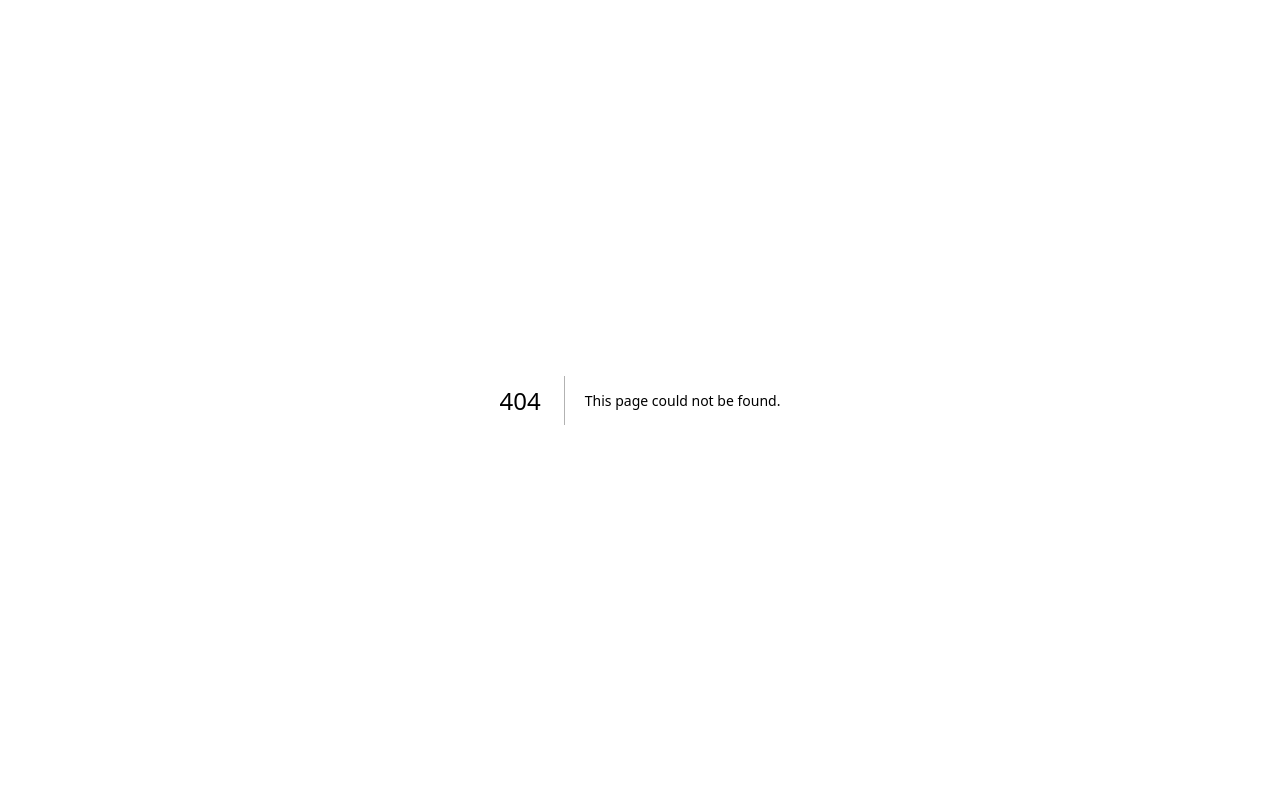
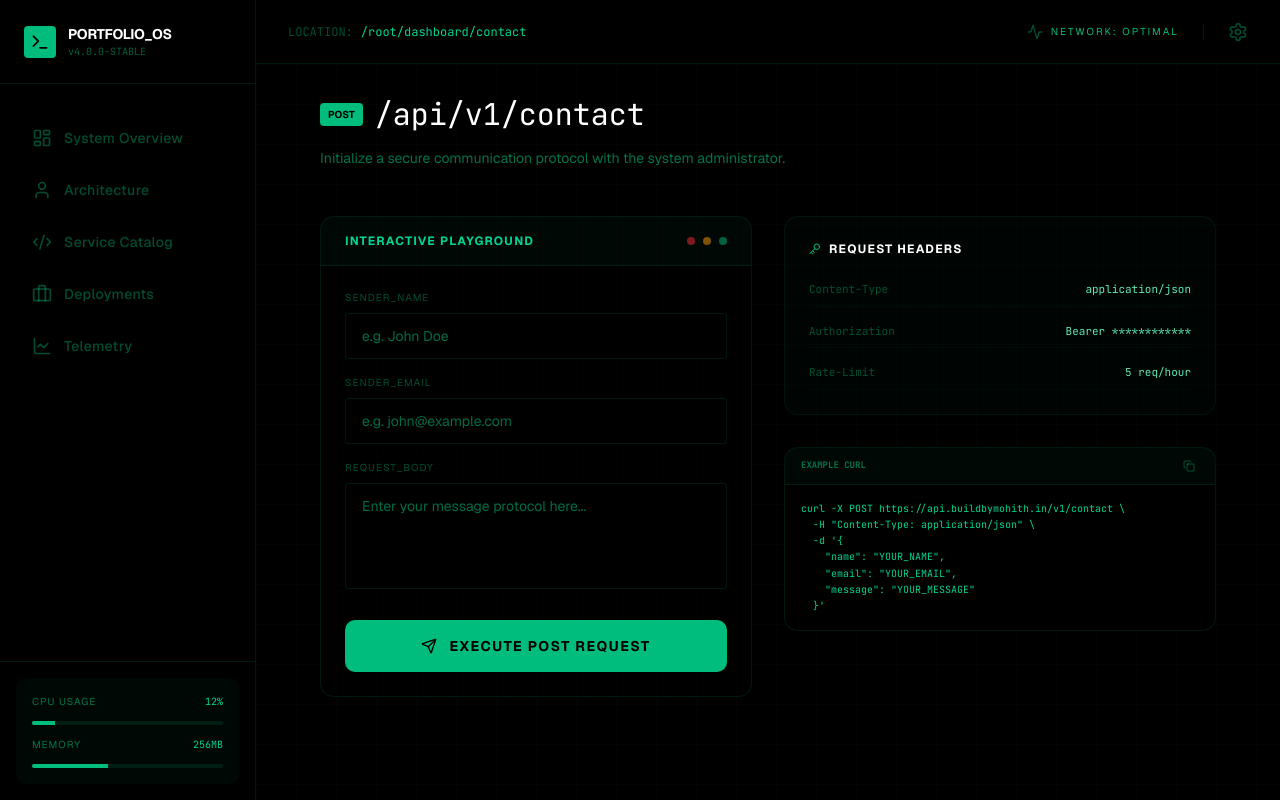
Before and after one commit to Mohith-c7/BuildByMohith, a Next.js app: page /dashboard/contact in a window 1280 px wide. Before the commit this address had no page. Built offline with nearby package versions, Linux system fonts and the light colour scheme.

Commit message:
feat: implement contact API protocol page with interactive playground

```diff
--- /dev/null
+++ b/src/app/dashboard/contact/page.tsx
@@ -0,0 +1,197 @@
+"use client";
+
+import React, { useState } from 'react';
+import { motion, AnimatePresence } from 'framer-motion';
+import {
+  Send,
+  Terminal as TerminalIcon,
+  CheckCircle2,
+  AlertCircle,
+  Copy,
+  RefreshCcw,
+  Key
+} from 'lucide-react';
+import { cn } from '@/lib/utils';
+
+export default function ContactPage() {
+  const [formData, setFormData] = useState({
+    name: '',
+    email: '',
+    subject: 'INQUIRY',
+    message: ''
+  });
+  const [status, setStatus] = useState<'idle' | 'sending' | 'success' | 'error'>('idle');
+  const [response, setResponse] = useState<any>(null);
+
+  const handleSubmit = async (e: React.FormEvent) => {
+    e.preventDefault();
+    setStatus('sending');
+
+    // Simulate API request
+    setTimeout(() => {
+      setStatus('success');
+      setResponse({
+        status: 200,
+        message: "Contact protocol initialized successfully.",
+        timestamp: new Date().toISOString(),
+        request_id: Math.random().toString(36).substring(7).toUpperCase(),
+        data: {
+          recipient: "MOHITH_ADMIN",
+          priority: "HIGH"
+        }
+      });
+    }, 2000);
+  };
+
+  const curlCommand = `curl -X POST https://api.buildbymohith.in/v1/contact \\
+  -H "Content-Type: application/json" \\
+  -d '{
+    "name": "${formData.name || 'YOUR_NAME'}",
+    "email": "${formData.email || 'YOUR_EMAIL'}",
+    "message": "${formData.message || 'YOUR_MESSAGE'}"
+  }'`;
+
+  return (
+    <div className="max-w-4xl mx-auto space-y-12">
+      <div className="space-y-4">
+        <div className="flex items-center gap-3">
+          <div className="px-2 py-1 bg-emerald-500 text-black text-[10px] font-bold rounded uppercase">POST</div>
+          <h1 className="text-3xl font-mono text-white">/api/v1/contact</h1>
+        </div>
+        <p className="text-emerald-500/60 text-sm">Initialize a secure communication protocol with the system administrator.</p>
+      </div>
+
+      <div className="grid grid-cols-1 lg:grid-cols-2 gap-8 items-start">
+        {/* API Playground / Form */}
+        <section className="bg-black/40 border border-emerald-900/30 rounded-xl overflow-hidden">
+          <div className="bg-emerald-900/10 px-6 py-4 border-b border-emerald-900/30 flex items-center justify-between">
+            <h2 className="text-xs font-bold text-emerald-400 uppercase tracking-widest">Interactive Playground</h2>
+            <div className="flex gap-2">
+              <div className="w-2 h-2 rounded-full bg-red-500/50" />
+              <div className="w-2 h-2 rounded-full bg-amber-500/50" />
+              <div className="w-2 h-2 rounded-full bg-emerald-500/50" />
+            </div>
+          </div>
+
+          <form onSubmit={handleSubmit} className="p-6 space-y-6">
+            <div className="space-y-4">
+              <div>
+                <label className="text-[10px] text-emerald-500/40 uppercase tracking-widest mb-2 block">Sender_Name</label>
+                <input
+                  type="text"
+                  required
+                  value={formData.name}
+                  onChange={(e) => setFormData({...formData, name: e.target.value})}
+                  className="w-full bg-black/60 border border-emerald-900/30 rounded px-4 py-3 text-sm text-emerald-400 focus:outline-none focus:border-emerald-500/50 transition-colors"
+                  placeholder="e.g. John Doe"
+                />
+              </div>
+              <div>
+                <label className="text-[10px] text-emerald-500/40 uppercase tracking-widest mb-2 block">Sender_Email</label>
+                <input
+                  type="email"
+                  required
+                  value={formData.email}
+                  onChange={(e) => setFormData({...formData, email: e.target.value})}
+                  className="w-full bg-black/60 border border-emerald-900/30 rounded px-4 py-3 text-sm text-emerald-400 focus:outline-none focus:border-emerald-500/50 transition-colors"
+                  placeholder="e.g. john@example.com"
+                />
+              </div>
+              <div>
+                <label className="text-[10px] text-emerald-500/40 uppercase tracking-widest mb-2 block">Request_Body</label>
+                <textarea
+                  required
+                  value={formData.message}
+                  onChange={(e) => setFormData({...formData, message: e.target.value})}
+                  rows={4}
+                  className="w-full bg-black/60 border border-emerald-900/30 rounded px-4 py-3 text-sm text-emerald-400 focus:outline-none focus:border-emerald-500/50 transition-colors resize-none"
+                  placeholder="Enter your message protocol here..."
+                />
+              </div>
+            </div>
+
+            <button
+              type="submit"
+              disabled={status === 'sending'}
+              className={cn(
+                "w-full py-4 rounded-lg font-bold uppercase tracking-widest text-sm flex items-center justify-center gap-3 transition-all",
+                status === 'sending'
+                  ? "bg-emerald-900/20 text-emerald-500/50 cursor-not-allowed"
+                  : "bg-emerald-500 text-black hover:bg-emerald-400 active:scale-[0.98]"
+              )}
+            >
+              {status === 'sending' ? (
+                <>
+                  <RefreshCcw className="w-4 h-4 animate-spin" />
+                  Processing...
+                </>
+              ) : (
+                <>
+                  <Send className="w-4 h-4" />
+                  Execute POST Request
+                </>
+              )}
+            </button>
+          </form>
+        </section>
+
+        {/* Documentation & Curl */}
+        <div className="space-y-8">
+          <section className="bg-emerald-900/5 border border-emerald-900/20 rounded-xl p-6">
+            <h3 className="text-xs font-bold text-white uppercase tracking-widest mb-6 flex items-center gap-2">
+              <Key className="w-3 h-3 text-emerald-500" />
+              Request Headers
+            </h3>
+            <div className="space-y-4 font-mono text-[11px]">
+              <div className="flex justify-between border-b border-emerald-900/10 pb-2">
+                <span className="text-emerald-500/40">Content-Type</span>
+                <span className="text-emerald-300">application/json</span>
+              </div>
+              <div className="flex justify-between border-b border-emerald-900/10 pb-2">
+                <span className="text-emerald-500/40">Authorization</span>
+                <span className="text-emerald-300">Bearer ************</span>
+              </div>
+              <div className="flex justify-between border-b border-emerald-900/10 pb-2">
+                <span className="text-emerald-500/40">Rate-Limit</span>
+                <span className="text-emerald-300">5 req/hour</span>
+              </div>
+            </div>
+          </section>
+
+          <section className="bg-black border border-emerald-900/30 rounded-xl overflow-hidden">
+            <div className="px-4 py-2 bg-emerald-900/10 border-b border-emerald-900/30 flex items-center justify-between">
+              <span className="text-[9px] font-bold text-emerald-500/60 uppercase font-mono">Example Curl</span>
+              <button
+                onClick={() => navigator.clipboard.writeText(curlCommand)}
+                className="p-1 hover:bg-emerald-500/10 rounded transition-colors"
+              >
+                <Copy className="w-3 h-3 text-emerald-500/40" />
+              </button>
+            </div>
+            <pre className="p-4 text-[10px] text-emerald-400 font-mono overflow-x-auto whitespace-pre-wrap leading-relaxed">
+              {curlCommand}
+            </pre>
+          </section>
+
+          <AnimatePresence>
+            {status === 'success' && (
+              <motion.section
+                initial={{ opacity: 0, y: 20 }}
+                animate={{ opacity: 1, y: 0 }}
+                className="bg-emerald-500/5 border border-emerald-500/20 rounded-xl p-6"
+              >
+                <div className="flex items-center gap-2 mb-4 text-emerald-400">
+                  <CheckCircle2 className="w-4 h-4" />
+                  <span className="text-xs font-bold uppercase tracking-widest">HTTP 200 OK</span>
+                </div>
+                <pre className="text-[10px] text-emerald-400/80 font-mono overflow-x-auto">
+                  {JSON.stringify(response, null, 2)}
+                </pre>
+              </motion.section>
+            )}
+          </AnimatePresence>
+        </div>
+      </div>
+    </div>
+  );
+}
```
